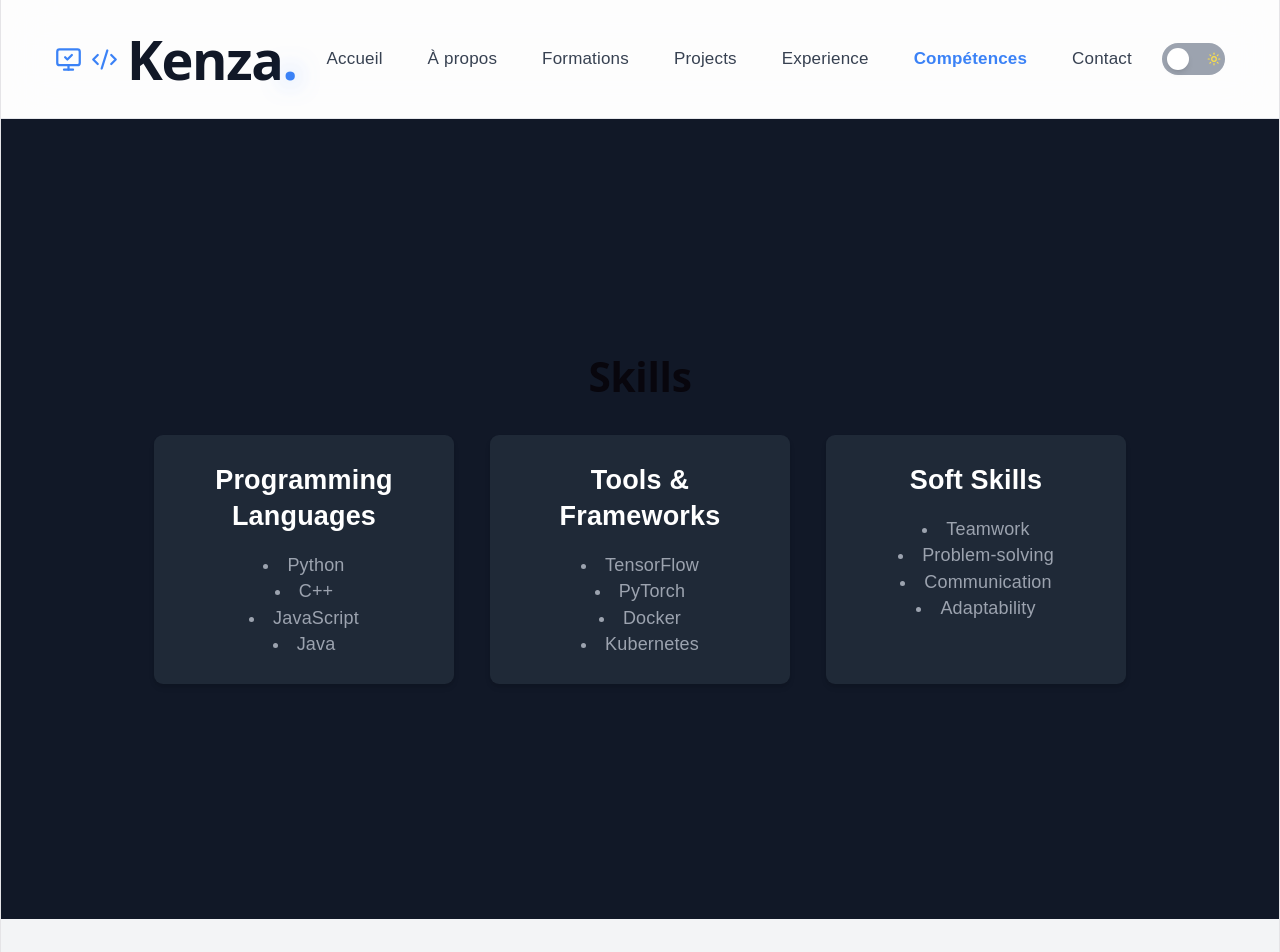
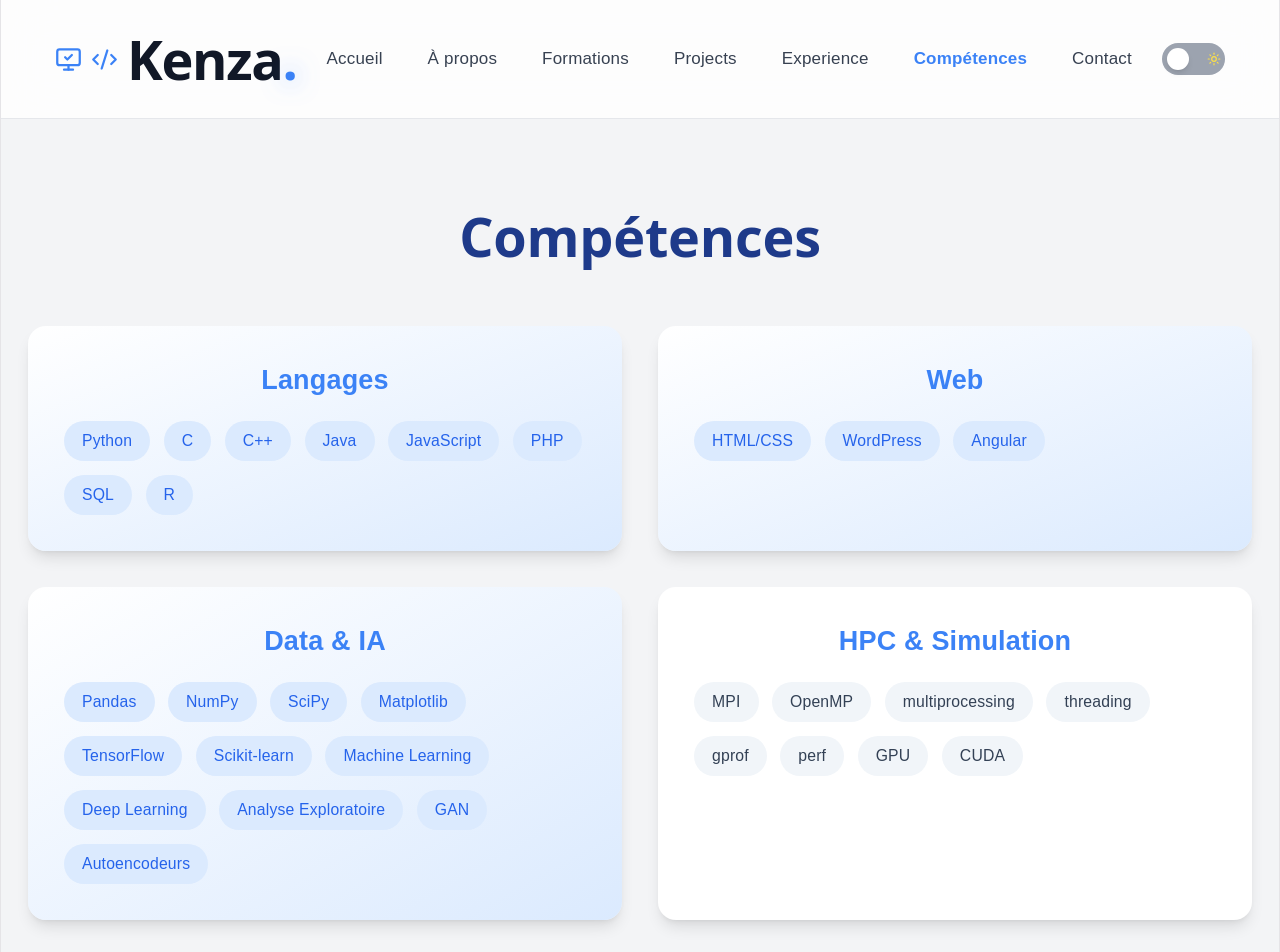
Before and after one commit to Kenzo2345/Portfolio, a React (Vite) app: page /skills in a window 1280 px wide. Shown: the top 952 px of the page. Built offline with nearby package versions, Linux system fonts and the light colour scheme.

Commit message:
fix build

```diff
--- a/src/components/Experience.jsx
+++ b/src/components/Experience.jsx
@@ -1,46 +1,38 @@
 function Experience() {
   return (
-    <div className="max-w-7xl mx-auto px-10 py-20" id="experience">
-      <h2 className="text-3xl font-bold mb-10 text-center">Expériences</h2>
-      <div className="space-y-8">
-        {/* Expérience 1 */}
-        <div className="bg-[var(--card)] p-6 rounded-lg shadow-md">
-          <h3 className="text-xl font-semibold">Développeuse Web - Stage</h3>
-          <p className="text-gray-400">Entreprise XYZ | Juin 2023 - Août 2023</p>
-          <ul className="list-disc list-inside mt-4 text-gray-300">
-            <li>Développement d’une application web en React pour la gestion de projets.</li>
-            <li>Collaboration avec l’équipe de design pour créer une interface utilisateur intuitive.</li>
-            <li>Optimisation des performances de l’application, réduisant les temps de chargement de 30%.</li>
-          </ul>
+     <section id="experience" className="min-h-screen  text-blue-900 flex flex-col justify-center items-center">
+      <h2 className="text-blue-900 dark:text-white text-4xl font-bold mb-8">Experience</h2>
+      {/* Expériences */}
+      <div className="grid grid-cols-1 md:grid-cols-2 gap-8 w-full px-10">
+        {/* Experience 1 */}
+          <div className="bg-gradient-to-br from-white to-blue-100 dark:bg-[#1e293b] rounded-2xl p-6 shadow-lg hover:shadow-2xl hover:-translate-y-2 transition duration-300">
+            <h3 className="text-2xl font-semibold mb-3 text-blue-500"> Détection de Bugs Numériques via IA</h3>
+            <p className="text-sm text-gray-500 dark:text-gray-400 mb-4"> Espace Dev UPVD • En cours </p>
+            <p className="text-gray-600 leading-7"> Développement d’un prototype multi-agents basé sur des modèles de LLM afin d’identifier et analyser des bugs numériques. Travail autour de l’IA générative, l’analyse automatisée de code, la détection d’erreurs de calcul et l’optimisation d’outils d’automatisation.</p>
+            <div className="mt-5 flex flex-wrap gap-2">
+              <span className="bg-blue-100 text-blue-500 px-3 py-1 rounded-full text-xs"> IA Générative</span>
+              <span className="bg-blue-100 text-blue-500 px-3 py-1 rounded-full text-xs"> LLM</span>
+              <span className="bg-blue-100 text-blue-500 px-3 py-1 rounded-full text-xs"> Analyse de Code </span>
+            </div>
+          </div>
+        {/* Experience 2 */}
+        <div className="bg-gradient-to-br from-white to-blue-100 dark:bg-[#1e293b] rounded-2xl p-6 shadow-lg hover:shadow-2xl hover:-translate-y-2 transition duration-300">
+          <h3 className="text-2xl font-semibold mb-3 text-blue-500"> Développement Web Fullstack</h3>
+          <p className="text-sm text-gray-500 mb-4"> MTDS • Avril – Mai 2024</p>
+          <p className="text-gray-600  leading-7"> Conception, développement fullstack et mise en ligne du site institutionnel mtds.com à partir d’une maquette graphique.
+          Intégration responsive de l’interface utilisateur et développement des différentes pages du site.</p>
+          <div className="mt-5 flex flex-wrap gap-2">
+            <span className="bg-blue-100 text-blue-500 px-3 py-1 rounded-full text-xs">HTML</span>
+            <span className="bg-blue-100 text-blue-500 px-3 py-1 rounded-full text-xs">CSS</span>
+            <span className="bg-blue-100 text-blue-500 px-3 py-1 rounded-full text-xs">JavaScript</span>
+            <span className="bg-blue-100 text-blue-500 px-3 py-1 rounded-full text-xs"> Responsive Design</span>
+          </div>
+
         </div>
 
-        {/* Expérience 2 */}
-        <div className="bg-[var(--card)] p-6 rounded-lg shadow-md">
-          <h3 className="text-xl font-semibold">Assistante de Recherche en IA</h3>
-          <p className="text-gray-400">Université ABC | Septembre 2022 - Mai 2023</p>
-          <ul className="list-disc list-inside mt-4 text-gray-300">
-
-            <li>Conception et entraînement de modèles de machine learning pour la classification d’images.</li>
-
-
-
-            <li>Publication d’un article dans une conférence internationale sur l’intelligence artificielle.</li>
-          </ul>
-        </div>
-
-        {/* Expérience 3 */}
-        <div className="bg-[var(--card)] p-6 rounded-lg shadow-md">
-          <h3 className="text-xl font-semibold">Développeuse de Logiciels - Projet Personnel</h3>
-          <p className="text-gray-400">Janvier 2021 - Présent</p>
-          <ul className="list-disc list-inside mt-4 text-gray-300">
-            <li>Création d’une application mobile pour la gestion des tâches en utilisant Flutter.</li>
-            <li>Intégration d’une API de reconnaissance vocale pour permettre la saisie de tâches par la voix.</li>
-            <li>Lancement de l’application sur le Play Store avec plus de 1 000 téléchargements en 3 mois.</li>
-          </ul>
-        </div>
       </div>
-    </div>
-  );
+    </section>
+  )
 }
 
 export default Experience;
--- a/src/components/Skills.jsx
+++ b/src/components/Skills.jsx
@@ -1,47 +1,144 @@
 export default function Skills() {
   return (
-    <section id="skills" className="min-h-screen bg-gray-900 text-white flex flex-col justify-center items-center">
-      <h2 className="text-4xl font-bold mb-8">
-        Skills
-      </h2>
-
-      <div className="grid grid-cols-1 md:grid-cols-3 gap-8 w-full max-w-4xl px-4">
-        <div className="bg-gray-800 p-6 rounded-lg shadow-md">
-          <h3 className="text-2xl font-semibold mb-4">
-            Programming Languages
-          </h3>
-          <ul className="list-disc list-inside text-gray-400">
-            <li>Python</li>
-            <li>C++</li>
-            <li>JavaScript</li>
-            <li>Java</li>
-          </ul>
+    <section id="skills" className="min-h-screen flex flex-col justify-center items-center px-6 py-20 transition-all duration-500">
+      <h2 className="text-5xl font-bold mb-14 text-blue-900 dark:text-white">Compétences</h2>
+      <div className="grid grid-cols-1 md:grid-cols-2 gap-8 w-full max-w-6xl">
+        {/* Langages */}
+        <div className="bg-gradient-to-br from-white to-blue-100 dark:bg-[#1e293b] rounded-2xl p-8 shadow-lg hover:shadow-2xl hover:-translate-y-2 transition duration-300">
+          <h3 className="text-2xl font-semibold mb-5 text-blue-500">Langages</h3>
+          <div className="flex flex-wrap gap-3">
+            {[
+              "Python",
+              "C",
+              "C++",
+              "Java",
+              "JavaScript",
+              "PHP",
+              "SQL",
+              "R",
+            ].map((skill) => (
+              <span
+                key={skill} className="bg-blue-100 text-blue-600 px-4 py-2 rounded-full text-sm font-medium">
+                {skill}
+              </span>
+            ))}
+          </div>
+        </div>
+        {/* Web */}
+        <div className="bg-gradient-to-br from-white to-blue-100 dark:bg-[#1e293b] rounded-2xl p-8 shadow-lg hover:shadow-2xl hover:-translate-y-2 transition duration-300">
+          <h3 className="text-2xl font-semibold mb-5 text-blue-500">Web</h3>
+          <div className="flex flex-wrap gap-3">
+            {[
+              "HTML/CSS",
+              "WordPress",
+              "Angular",
+            ].map((skill) => (
+              <span
+                key={skill}
+                className="bg-blue-100 text-blue-600 px-4 py-2 rounded-full text-sm font-medium">
+                {skill}
+              </span>
+            ))}
+          </div>
         </div>
 
-        <div className="bg-gray-800 p-6 rounded-lg shadow-md">
-          <h3 className="text-2xl font-semibold mb-4">
-            Tools & Frameworks
+        {/* Data & IA */}
+        <div className="bg-gradient-to-br from-white to-blue-100 dark:bg-[#1e293b]
+        rounded-2xl p-8 shadow-lg hover:shadow-2xl
+        hover:-translate-y-2 transition duration-300">
+
+          <h3 className="text-2xl font-semibold mb-5 text-blue-500">
+            Data & IA
           </h3>
-          <ul className="list-disc list-inside text-gray-400">
-            <li>TensorFlow</li>
-            <li>PyTorch</li>
-            <li>Docker</li>
-            <li>Kubernetes</li>
-          </ul>
+
+          <div className="flex flex-wrap gap-3">
+            {[
+              "Pandas",
+              "NumPy",
+              "SciPy",
+              "Matplotlib",
+              "TensorFlow",
+              "Scikit-learn",
+              "Machine Learning",
+              "Deep Learning",
+              "Analyse Exploratoire",
+              "GAN",
+              "Autoencodeurs",
+            ].map((skill) => (
+              <span
+                key={skill}
+                className="bg-blue-100 text-blue-600
+                px-4 py-2 rounded-full text-sm font-medium"
+              >
+                {skill}
+              </span>
+            ))}
+          </div>
         </div>
 
-        <div className="bg-gray-800 p-6 rounded-lg shadow-md">
-          <h3 className="text-2xl font-semibold mb-4">
+        {/* HPC */}
+        <div className="bg-white dark:bg-[#1e293b]
+        rounded-2xl p-8 shadow-lg hover:shadow-2xl
+        hover:-translate-y-2 transition duration-300">
+
+          <h3 className="text-2xl font-semibold mb-5 text-blue-500">
+            HPC & Simulation
+          </h3>
+
+          <div className="flex flex-wrap gap-3">
+            {[
+              "MPI",
+              "OpenMP",
+              "multiprocessing",
+              "threading",
+              "gprof",
+              "perf",
+              "GPU",
+              "CUDA",
+            ].map((skill) => (
+              <span
+                key={skill}
+                className="bg-slate-100 dark:bg-slate-800
+                text-slate-700 dark:text-slate-300
+                px-4 py-2 rounded-full text-sm font-medium"
+              >
+                {skill}
+              </span>
+            ))}
+          </div>
+        </div>
+
+        {/* Soft Skills */}
+        <div className="md:col-span-2 bg-white dark:bg-[#1e293b]
+        rounded-2xl p-8 shadow-lg hover:shadow-2xl
+        hover:-translate-y-2 transition duration-300">
+
+          <h3 className="text-2xl font-semibold mb-5 text-blue-500">
             Soft Skills
           </h3>
-          <ul className="list-disc list-inside text-gray-400">
-            <li>Teamwork</li>
-            <li>Problem-solving</li>
-            <li>Communication</li>
-            <li>Adaptability</li>
-          </ul>
+
+          <div className="flex flex-wrap gap-3">
+            {[
+              "Esprit d’initiative",
+              "Leadership",
+              "Travail en équipe",
+              "Communication",
+              "Esprit d’analyse",
+              "Rigueur & organisation",
+            ].map((skill) => (
+              <span
+                key={skill}
+                className="bg-blue-100 dark:bg-blue-900/40
+                text-blue-600 dark:text-blue-300
+                px-4 py-2 rounded-full text-sm font-medium"
+              >
+                {skill}
+              </span>
+            ))}
+          </div>
         </div>
+
       </div>
     </section>
-  )
+  );
 }
--- a/src/pages/Footer.jsx
+++ b/src/pages/Footer.jsx
@@ -3,12 +3,10 @@ import { Github, Linkedin, Mail } from "lucide-react";
 
 export default function Footer() {
   return (
-    <footer className="py-8 mt-20 backdrop-blur-xl bg-white/80 transition-all duration-500 dark:bg-[#303642cc]/80 border-b border-gray-200 dark:border-gray-700">
+    <footer className="py-8 mt-20 bg-white/80 transition-all duration-500 dark:bg-[#303642cc]/80 border-b border-gray-200 dark:border-gray-700">
       <div className="max-w-6xl mx-auto px-6 text-center space-y-6 ">
-
         {/* Nom */}
         <h3 className="text-xl font-semibold ">TAIBI <span >Kenza</span></h3>
-
         {/* Icônes sociales */}
         <div className="flex justify-center gap-6">
           <a href="https://github.com/Kenzo2345" className="hover:text-blue-500 transition">
```
Also changed, not shown: src/components/Projects.jsx (+32 -47 lines).
